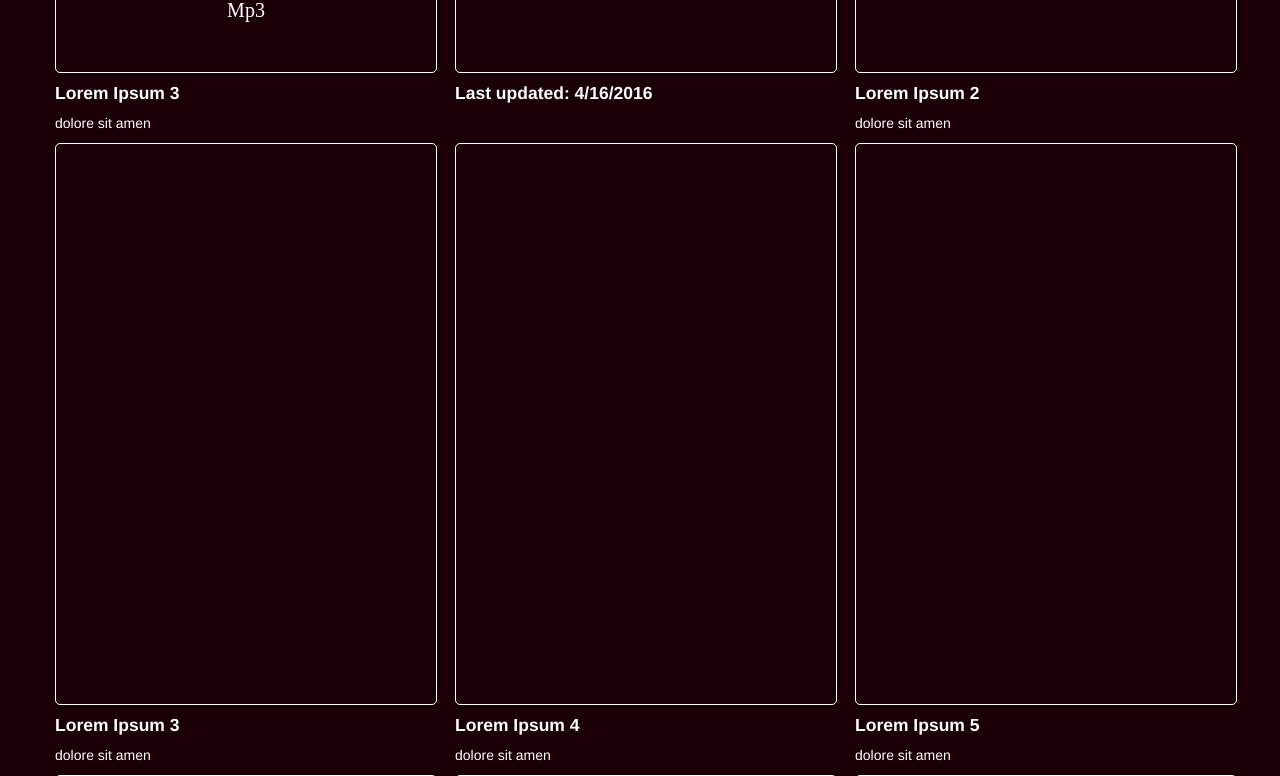
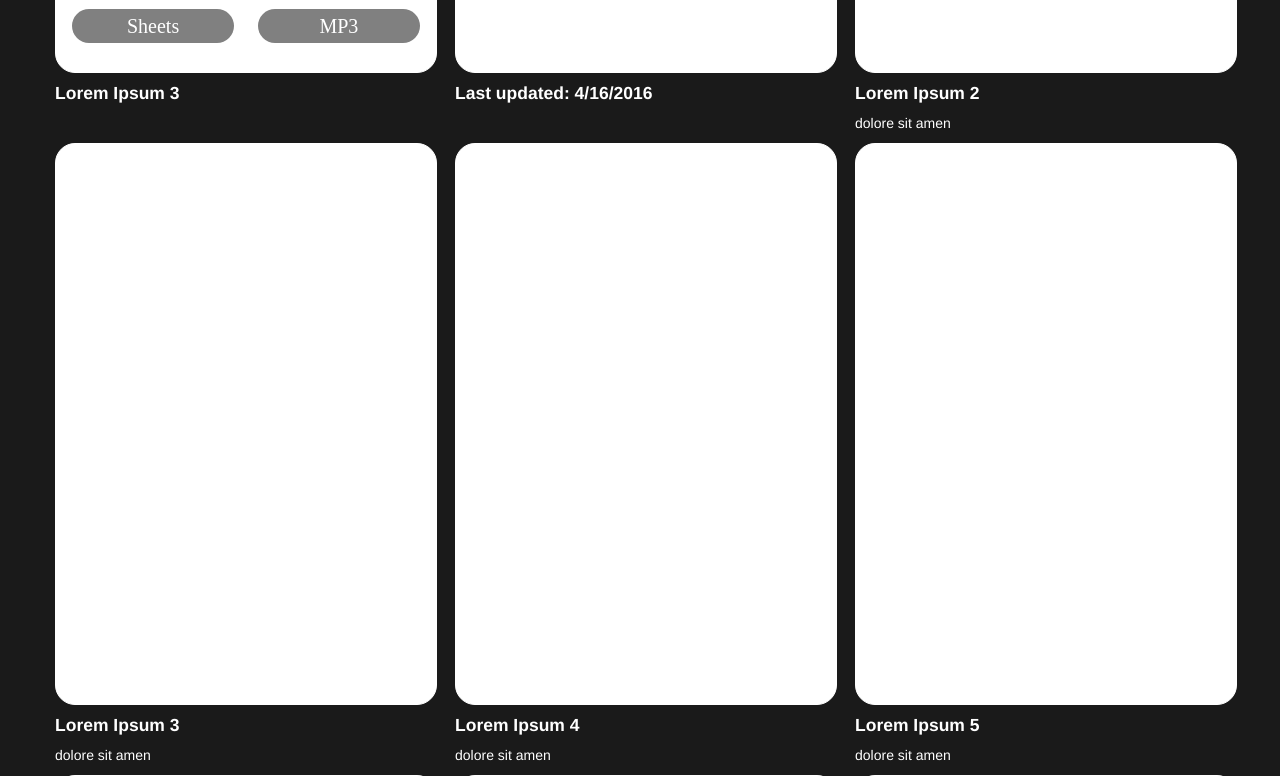
Before and after one commit to BeiwenLiu/PianoWebsite, a PHP site: page / in a window 1280 px wide. Shown: the part 1069-1845 px from the top of the page. Run offline with PHP 8.4, Linux system fonts and the light colour scheme; some web fonts are replaced.

Commit message:
Change color scheme

```diff
--- a/css/style.css
+++ b/css/style.css
@@ -1,7 +1,7 @@
 body {
 	padding-bottom: 40px;
     padding-top: 60px;
-    background-color:#1a0006;
+    background-color:#1a1a1a;
 }
 
 @font-face {
@@ -19,7 +19,7 @@ body {
 	/*border-top: 2px solid #FFF056;
 	border-bottom: 2px solid #FFF056;*/
 	border-width:1px;
-	border-radius: 5px;
+	border-radius: 20px;
     border-style:solid;
     border-color: white;
     text-align: center;
@@ -27,6 +27,7 @@ body {
     font-family: 'awesomeFont';
     font-size: 20px;
     padding:5px;
+    background-color: white;
 }
 
 #loader {
@@ -46,14 +47,15 @@ body {
 	position:relative;
 	width:100%;
 	height:70%;
-	margin-top: 15%;
+	margin-top: 5%;
+	border-radius: 10px;
 }
 
 #navigation {
 	position: fixed;
 	width: 100%;
 	height: 70px;
-	background-color: #00061a;
+	background-color:	#1a1a1a;
 	top: 0;
 	left:0;
 	right:0;
@@ -75,7 +77,7 @@ body {
 }
 
 #container1 {
-    background-color:white;
+    background-color:gray;
     background-image:url('/images/piano.jpg');
     background-repeat: no-repeat;
     background-position:center;
@@ -95,7 +97,7 @@ body {
     right: 100px;
     top:470px;
 	color:white;
-	font-family: cursive;
+	font-family: 'awesomeFont';
 }
 
 ul {
@@ -118,8 +120,35 @@ li {
 }
 
 .title {
+	background-color:gray;
     display:block;
-    height:20px;
-    border:1px solid white;
+    height:30px;
+    border:10px solid #1a1a1a;
+    border-style: outset;
     border-radius:10px;
+    padding: 10px;
 }
+
+.sheetMP3left {
+	display:block;
+	background-color:gray;
+	float:left;
+	margin-top:5%;
+	margin-left:3%;
+	margin-bottom:10%;
+	border-radius: 20px;
+	padding:7px;
+	width:40%;
+}
+
+.sheetMP3right {
+	display:block;
+	background-color:gray;
+	float:right;
+	margin-top:5%;
+	margin-right:3%;
+	margin-bottom: 10%;
+	border-radius: 20px;
+	padding:7px;
+	width:40%;
+}
--- a/index.php
+++ b/index.php
@@ -52,23 +52,22 @@
                                 src="http://www.youtube.com/embed/m3qJeg6Q26Q" frameborder="0" class="testing" allowfullscreen>
                             </iframe>
 -->
-                            Sheets </br>
-                            Mp3
+                            <span class="sheetMP3left"> Sheets </span>
+                            <span class="sheetMP3right"> MP3 </span>
                         </div>
 						<div class="caption">
 							<h4>Lorem Ipsum 3</h4>
-							<p>dolore sit amen</p>
 						</div>
 					</div>
 				</div>
 				<div class="span4">
 					<div class="item">
 						<div class="img">
-<!--
-							<iframe
-						src="http://www.youtube.com/embed/Hz9C-5Mnes0" frameborder="0"  class="testing" allowfullscreen>
-						</iframe>
--->
+						<span class="title"> Mulan - Reflection </span>
+							<!-- <iframe -->
+						<!-- src="http://www.youtube.com/embed/Hz9C-5Mnes0" frameborder="0"  class="testing" allowfullscreen> -->
+						<!-- </iframe> -->
+
 					</div>
 						<div class="caption">
 							<h4>Last updated: 4/16/2016</h4>
```
Also changed, not shown: 3 other files.
